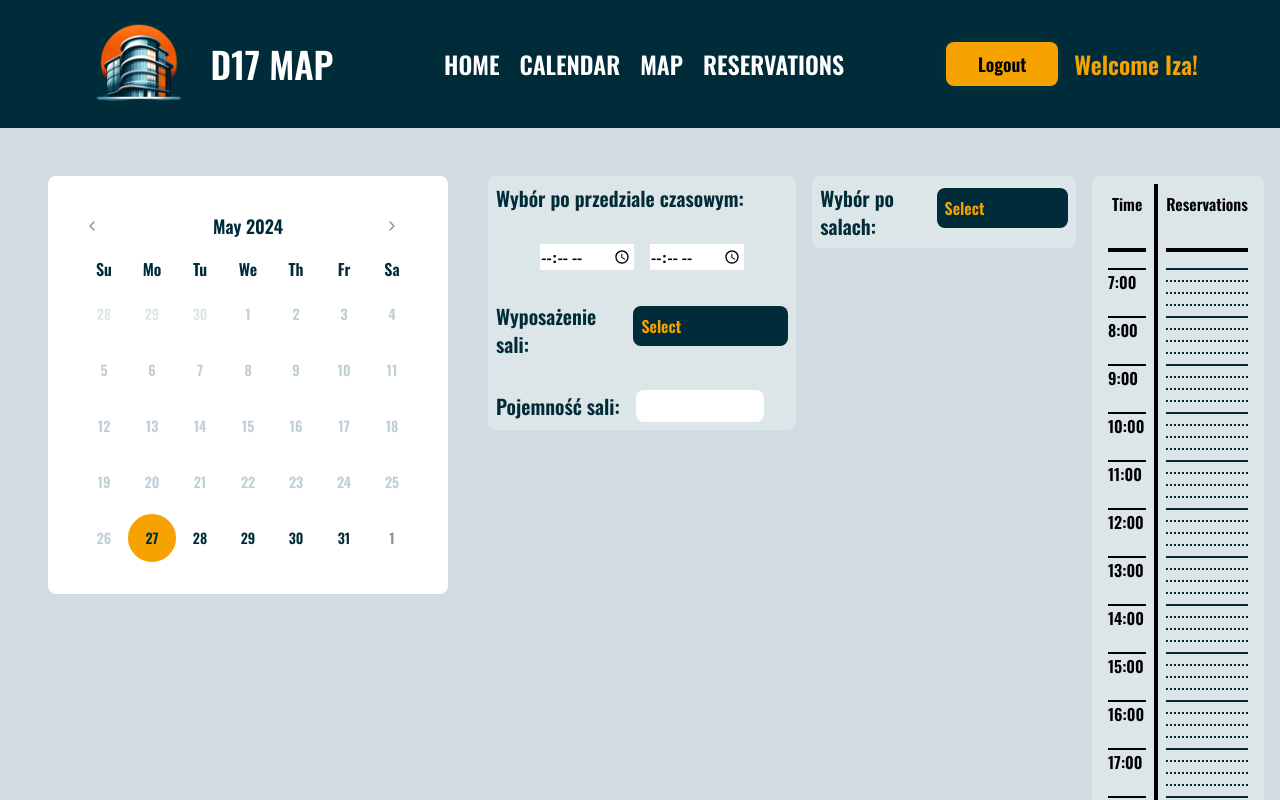
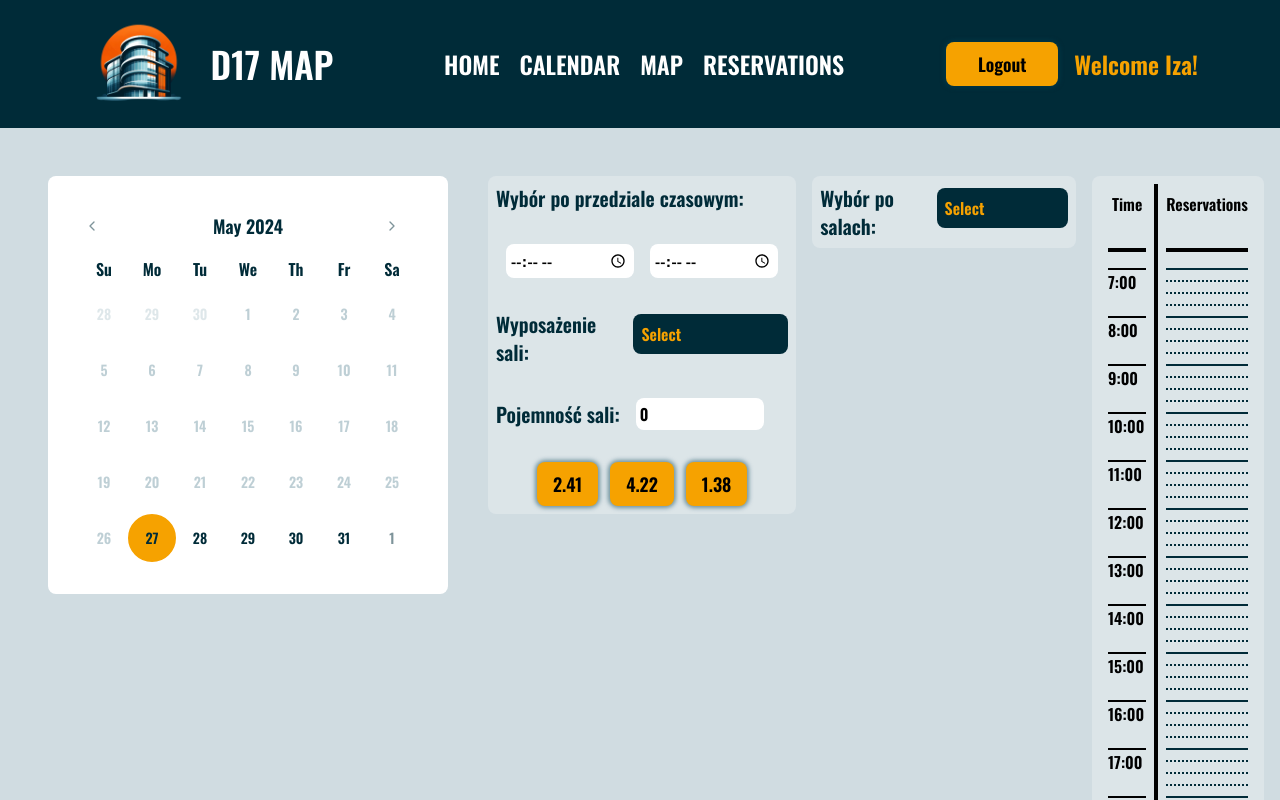
Before and after one commit to Spolka-Zlo/D17Map-Frontend, a Next.js app: page /calendar in a window 1280 px wide. Built offline with nearby package versions, Linux system fonts and the light colour scheme.

Commit message:
reservation form added

```diff
--- a/src/app/calendar/_components/CalendarDaySection.tsx
+++ b/src/app/calendar/_components/CalendarDaySection.tsx
@@ -4,6 +4,7 @@ import { CalendarTimeTable } from "./CalendarTimeTable";
 import { Reservation } from "@/app/calendar/page";
 import { CalendarFilterByRooms } from "./CalendarFilterByRooms";
 import { CalendarFilterByTimeRnage } from "./CalendarFilterByTimeRnage";
+import { CalendarReservationForm } from "./CalendarReservationForm";
 
 type CalendarDaySectionProps = {
   isOpen?: boolean;
@@ -24,6 +25,8 @@ export function CalendarDaySection({
   const [selectedRooms, setSelectedRooms] = useState<string[]>([]);
   const [startTime, setStartTime] = useState("");
   const [endTime, setEndTime] = useState("");
+  const [formOpen, setFormOpen] = useState(false);
+  const [selectedRoom, setSelectedRoom] = useState<string>("");
   const colors = ["bg-secondary", "bg-primary", "bg-mapGrey"] as const;
   const roomsToColors = selectedRooms.reduce(
     (acc, room, i) => ({ ...acc, [room]: colors[i] }),
@@ -36,6 +39,13 @@ export function CalendarDaySection({
           <CalendarFilterByTimeRnage
             reservations={reservations}
             equipment={equipment}
+            startTime={startTime}
+            setStartTime={setStartTime}
+            endTime={endTime}
+            setEndTime={setEndTime}
+            room={selectedRoom}
+            setRoom={setSelectedRoom}
+            setFormOpen={setFormOpen}
           />
         </div>
       </div>
@@ -67,6 +77,20 @@ export function CalendarDaySection({
           setEndTime={setEndTime}
         />
       </div>
+      {formOpen && (
+        <CalendarReservationForm
+          room={selectedRoom}
+          setRoom={setSelectedRoom}
+          availableRooms={availableRooms}
+          date={new Date()}
+          open={formOpen}
+          setOpen={setFormOpen}
+          startTime={startTime}
+          setStartTime={setStartTime}
+          endTime={endTime}
+          setEndTime={setEndTime}
+        />
+      )}
     </div>
   );
 }
--- a/src/app/calendar/_components/CalendarFilterByTimeRnage.tsx
+++ b/src/app/calendar/_components/CalendarFilterByTimeRnage.tsx
@@ -1,40 +1,78 @@
 import { Dispatch, SetStateAction, useState } from "react";
 import { Reservation } from "@/app/calendar/page";
 import { MultipleChoiceDropdown } from "@/components/MultipleChoiceDropdown";
+import { OrangeButton } from "@/components/OrangeButton";
 
 type CalendarFilterByTimeRnageProps = {
   reservations: Reservation[];
   equipment: string[];
+  startTime: string;
+  setStartTime: Dispatch<SetStateAction<string>>;
+  endTime: string;
+  setEndTime: Dispatch<SetStateAction<string>>;
+  room: string;
+  setRoom: Dispatch<SetStateAction<string>>;
+  setFormOpen: Dispatch<SetStateAction<boolean>>;
 };
 
 export function CalendarFilterByTimeRnage({
   reservations,
   equipment,
+  startTime,
+  setStartTime,
+  endTime,
+  setEndTime,
+  room,
+  setRoom,
+  setFormOpen,
 }: CalendarFilterByTimeRnageProps) {
   const [selectedEquipment, setSelectedEquipment] = useState<string[]>([]);
-  const [startTime, setStartTime] = useState("");
-  const [endTime, setEndTime] = useState("");
   const [numberOfPeople, setNumberOfPeople] = useState(0);
+
+  function roundToNearestQuarter(time: string): string {
+    const [hours, minutes] = time.split(":");
+    const roundedMinutes = Math.round(Number(minutes) / 15) * 15;
+    const roundedHours =
+      roundedMinutes === 60 ? Number(hours) + 1 : Number(hours);
+    const formattedHours = String(roundedHours).padStart(2, "0");
+    const formattedMinutes = String(roundedMinutes).padStart(2, "0");
+    return `${formattedHours}:${formattedMinutes}`;
+  }
+
+  function filterReservationsByAllFilters(reservation: Reservation): boolean {
+    const isEquipmentMatch = selectedEquipment.every((equipment) =>
+      reservation.roomE?.equipment.includes(equipment)
+    );
+    const isTimeMatch =
+      reservation.endTime < startTime || reservation.startTime > endTime;
+    const isPeopleMatch = reservation.roomE?.peopleCapacity >= numberOfPeople;
+    return isEquipmentMatch && isTimeMatch && isPeopleMatch;
+  }
+
   return (
     <div className="flex flex-col gap-8">
       <h3 className="text-primary text-xl">Wybór po przedziale czasowym:</h3>
       <div className="flex justify-center content-center items-end gap-4">
         <input
+          className="w-32 p-1 rounded-lg"
           type="time"
           id="start"
           name="start"
           min="07:00"
-          max="21:00"
-          onChange={(e) => setStartTime(e.target.value)}
+          max="22:00"
+          value={startTime}
+          onChange={(e) => setStartTime(roundToNearestQuarter(e.target.value))}
           required
         />
         <input
+          className="w-32 p-1 rounded-lg"
           type="time"
           id="end"
           name="end"
-          min="07:00"
-          max="19:00"
-          onChange={(e) => setEndTime(e.target.value)}
+          min={"07:00"}
+          max={"22:00"}
+          value={endTime}
+          onChange={(e) => setEndTime(roundToNearestQuarter(e.target.value))}
           required
         />
       </div>
@@ -53,9 +91,31 @@ export function CalendarFilterByTimeRnage({
           min={0}
           max={500}
           className="w-32 p-1 rounded-lg"
+          value={numberOfPeople}
           onChange={(e) => setNumberOfPeople(Number(e.target.value))}
         />
       </div>
+      <ul className="flex justify-center items-center gap-3">
+        {reservations
+          .filter(filterReservationsByAllFilters)
+          .reduce((acc: string[], reservation) => {
+            if (!acc.includes(reservation.roomE.name)) {
+              acc.push(reservation.roomE.name);
+            }
+            return acc;
+          }, [])
+          .map((room) => (
+            <li key={room}>
+              <OrangeButton
+                text={room}
+                onClick={() => {
+                  setRoom(room);
+                  setFormOpen(true);
+                }}
+              />
+            </li>
+          ))}
+      </ul>
     </div>
   );
 }
--- /dev/null
+++ b/src/app/calendar/_components/CalendarReservationForm.tsx
@@ -0,0 +1,79 @@
+"use client";
+import { Dropdown } from "@/components/Dropdown";
+import { Reservation } from "../page";
+import { useState } from "react";
+import { OrangeButton } from "@/components/OrangeButton";
+
+type CalendarReservationFormProps = {
+  room: string;
+  setRoom: React.Dispatch<React.SetStateAction<string>>;
+  availableRooms?: string[];
+  date: Date;
+  startTime?: string;
+  setStartTime?: React.Dispatch<React.SetStateAction<string>>;
+  endTime?: string;
+  setEndTime?: React.Dispatch<React.SetStateAction<string>>;
+  open: boolean;
+  setOpen: React.Dispatch<React.SetStateAction<boolean>>;
+};
+
+export function CalendarReservationForm({
+  room,
+  setRoom,
+  availableRooms,
+  date,
+  startTime,
+  setStartTime,
+  endTime,
+  setEndTime,
+  open,
+  setOpen,
+}: CalendarReservationFormProps) {
+  const [selectedType, setSelectedType] = useState("Lecture");
+  function handleSubmit() {
+    setOpen(false);
+    console.log("Submit");
+  }
+
+  return (
+    <div className={`fixed inset-0 bg-black bg-opacity-50 z-50`}>
+      <div className="absolute top-1/2 left-1/2 transform -translate-x-1/2 -translate-y-1/2 bg-white p-8 rounded-lg">
+        <h3 className="text-primary text-xl pb-5">
+          Rezerwacja sali {room} na dzień {date.toDateString()}
+        </h3>
+        <form className="flex flex-col gap-4 justify-center items-center content-center">
+          <input
+            className="text-center border-primary/50 border-4 rounded-lg p-1"
+            type="text"
+            placeholder="Tytuł rezerwacji"
+          />
+          <div className="flex gap-3 justify-center">
+            <input
+              className="border-primary/50 border-4 rounded-lg p-1"
+              type="time"
+              value={startTime}
+              onChange={(e) => console.log(e.target.value)}
+            />
+            <input
+              className="border-primary/50 border-4 rounded-lg p-1"
+              type="time"
+              value={endTime}
+              onChange={(e) => console.log(e.target.value)}
+            />
+          </div>
+          <Dropdown
+            options={["Lecture", "Consultation", "Exam"]}
+            selected={selectedType}
+            setSelected={setSelectedType}
+          />
+          <Dropdown
+            options={availableRooms ?? []}
+            selected={room}
+            setSelected={setRoom}
+          />
+          <OrangeButton onClick={handleSubmit} text="Zarezerwuj" />
+        </form>
+      </div>
+    </div>
+  );
+}
--- a/src/app/calendar/_components/CalendarTimeTable.tsx
+++ b/src/app/calendar/_components/CalendarTimeTable.tsx
@@ -127,8 +127,6 @@ export function CalendarTimeTable({
     return timeTable;
   }
 
-  console.log(selectedCells);
-
   return (
     <div className="relative">
       <div className="grid grid-col-4 grid-rows-1 w-full">
--- a/src/app/calendar/page.tsx
+++ b/src/app/calendar/page.tsx
@@ -9,6 +9,12 @@ export type Reservation = {
   room: string;
   date: Date;
   reservationType: ReservationType;
+  roomE: {
+    id: number;
+    name: string;
+    equipment: string[];
+    peopleCapacity: number;
+  };
 };
 
 export default function Reservation() {
@@ -20,6 +26,12 @@ export default function Reservation() {
       room: "2.41",
       date: new Date(),
       reservationType: "Lecture",
+      roomE: {
+        id: 1,
+        name: "2.41",
+        equipment: ["Computers", "Routers", "Terminals"],
+        peopleCapacity: 30,
+      },
     },
     {
       title: "Consultation",
@@ -28,6 +40,12 @@ export default function Reservation() {
       room: "2.41",
       date: new Date(),
       reservationType: "Consultation",
+      roomE: {
+        id: 1,
+        name: "2.41",
+        equipment: ["Computers", "Routers", "Terminals"],
+        peopleCapacity: 30,
+      },
     },
     {
       title: "Lecture",
@@ -36,6 +54,12 @@ export default function Reservation() {
       room: "4.22",
       date: new Date(),
       reservationType: "Lecture",
+      roomE: {
+        id: 2,
+        name: "4.22",
+        equipment: ["Computers", "Terminals"],
+        peopleCapacity: 30,
+      },
     },
     {
       title: "Exam",
@@ -44,6 +68,12 @@ export default function Reservation() {
       room: "1.38",
       date: new Date(),
       reservationType: "Exam",
+      roomE: {
+        id: 3,
+        name: "1.38",
+        equipment: [],
+        peopleCapacity: 30,
+      },
     },
   ];
   const availableRooms = ["2.41", "1.38", "3.33", "4.22", "3.11", "2.22"];
```
